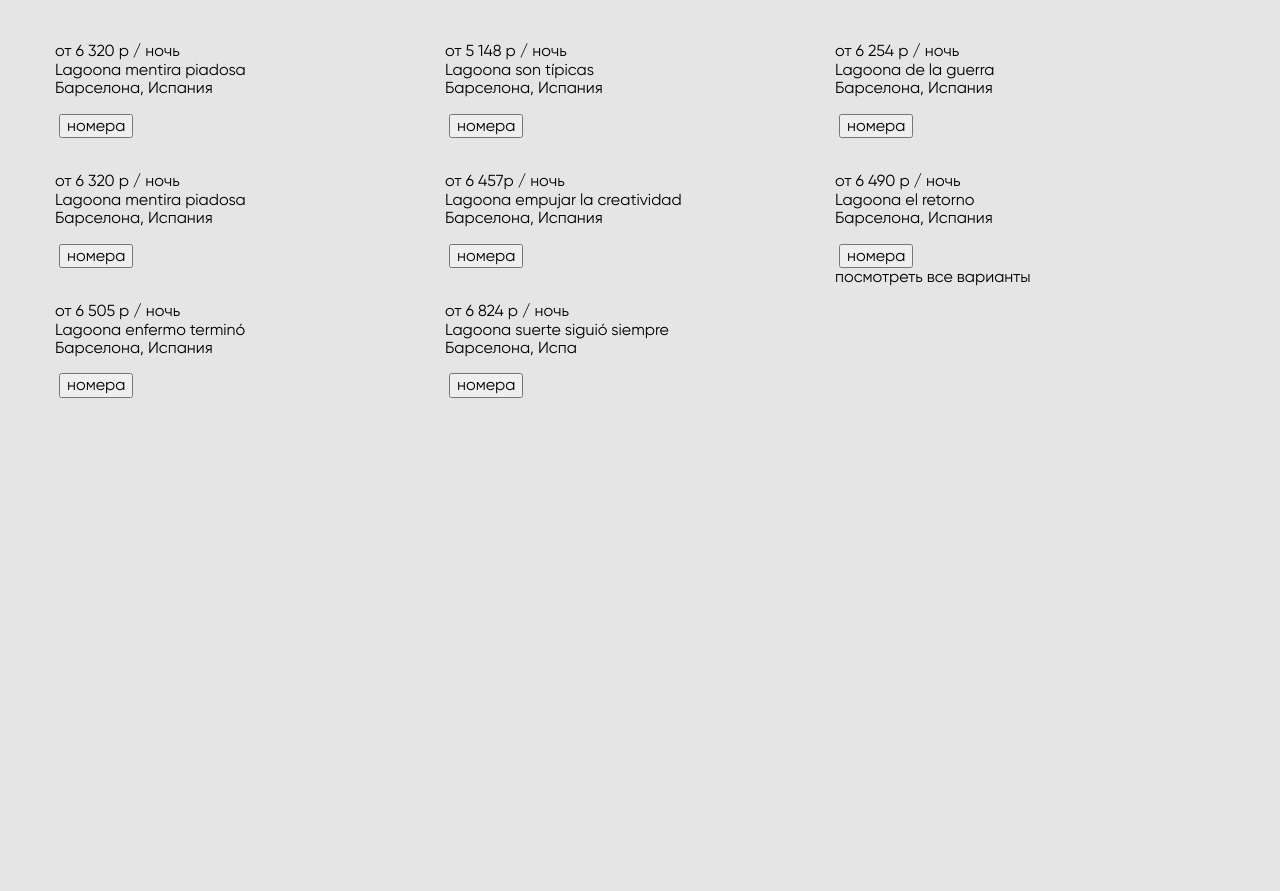
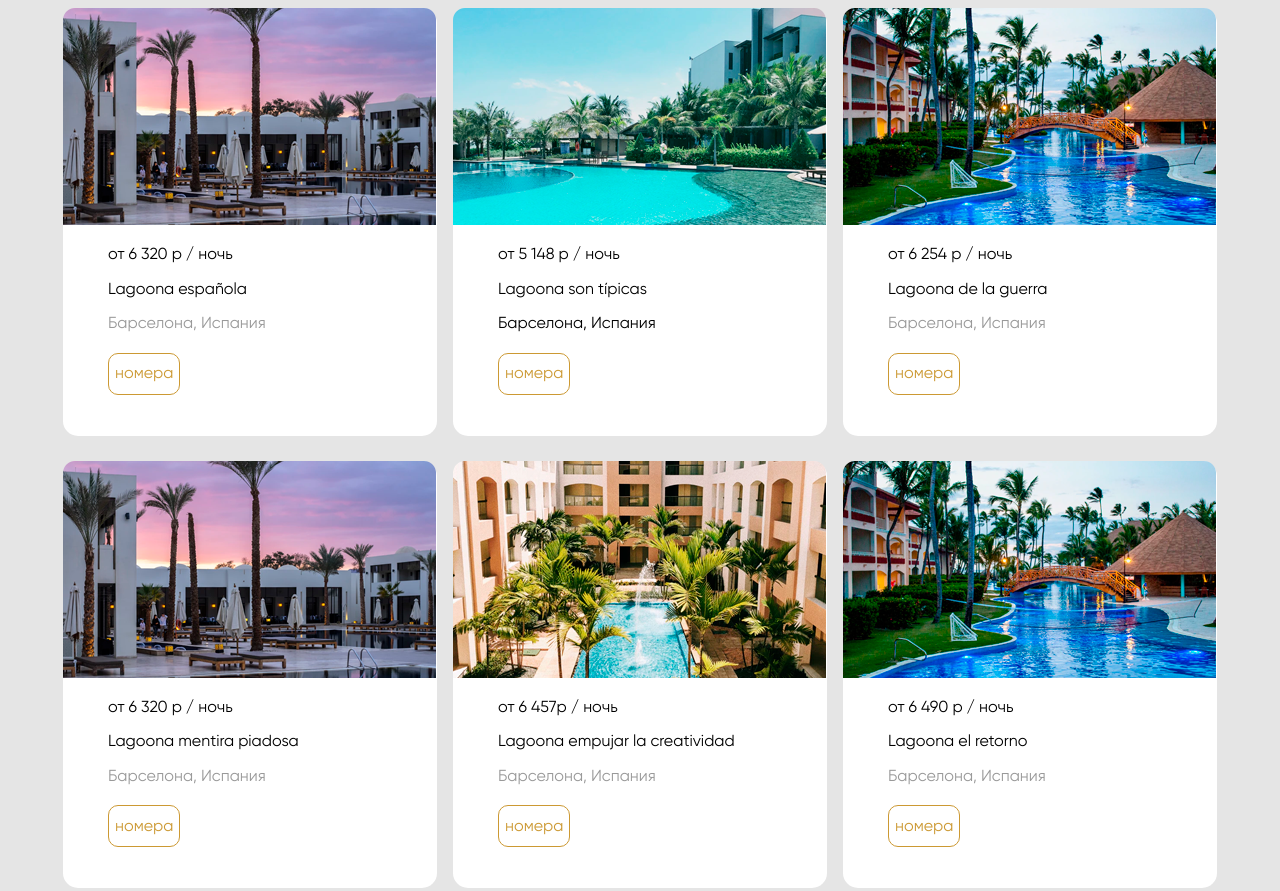
Before and after one commit to dkanukov/weblayout, a plain HTML site: page 07_layout-stylization/hotels.html in a window 1280 px wide. Shown: the part 2480-3371 px from the top of the page. Before the commit the page ends 2878 px from the top, so only its background shows below. Drawn offline with Linux system fonts and the light colour scheme.

Commit message:
hotel-list finished

```diff
--- a/07_layout-stylization/css/style.css
+++ b/07_layout-stylization/css/style.css
@@ -520,7 +520,48 @@ th, td {
   top: 1.5px;
 }
 
+.hotel-room-btn {
+  margin-left: 45px;
+  margin-top: 20px;
+  margin-bottom: 41px;
+  max-width: 100px;
+  min-height: 42px;
+
+}
+
 .offers-list-item p {
   margin-left: 35px;
   line-height: 28px;
 }
+
+.hotel-location {
+  color: #999999;
+}
+
+.hotel-card-list-item p{
+  margin: 0;
+  padding: 0;
+  margin-top: 16px;
+  margin-left: 45px;
+}
+
+.hotel-card-list-item {
+  max-height: 440px;
+  max-width: 374px;
+  border-radius: 15px;
+  background-color: #fff;
+  margin-bottom: 25px;
+}
+
+.hotel-card-list-item-last-card {
+  padding-top: 300px;
+  color: white;
+  background-image: url("/07_layout-stylization/image/41.png");
+}
+
+.hotel-card-list-item-last-card a {
+  margin-left: 54px;
+  font-weight: 500;
+  font-size: 20px;
+  line-height: 200%;
+}
--- a/07_layout-stylization/hotels.html
+++ b/07_layout-stylization/hotels.html
@@ -149,53 +149,61 @@
     <div class="places">
       <h2>Размещение</h2>
       <ul class="hotel-card-list">
-        <li class="hotel-card-list-item">
-          <img src="" alt="">
-          <p>от 6 320 р / ночь</br> Lagoona mentira piadosa</br> Барселона, Испания</p>
-          <img src="" alt="">
-          <input class="hotel-room-btn" type="submit" value="номера">
+        <li class="hotel-card-list-item hotel-card-list-item-1">
+          <img src="/07_layout-stylization/image/23.png" alt="">
+          <p class="price">от 6 320 р / ночь</p>
+          <p class="hotel-name">Lagoona española</p>
+          <p class="hotel-location">Барселона, Испания</p>
+          <input class="hotel-room-btn button" type="submit" value="номера">
         </li>
-        <li class="hotel-card-list-item">
-          <img src="" alt="">
-          <p>от 5 148 р / ночь</br> Lagoona son típicas</br> Барселона, Испания</p>
-          <img src="" alt="">
-          <input class="hotel-room-btn" type="submit" value="номера">
+        <li class="hotel-card-list-item hotel-card-list-item-2">
+          <img src="/07_layout-stylization/image/30.png" alt="">
+          <p class="price">от 5 148 р / ночь</p>
+          <p class="hotel-name">Lagoona son típicas</p>
+          <p class="hotel-name">Барселона, Испания</p>
+          <input class="hotel-room-btn button" type="submit" value="номера">
         </li>
-        <li class="hotel-card-list-item">
-          <img src="" alt="">
-          <p>от 6 254 р / ночь</br> Lagoona de la guerra</br> Барселона, Испания</p>
-          <img src="" alt="">
-          <input class="hotel-room-btn" type="submit" value="номера">
+        <li class="hotel-card-list-item hotel-card-list-item-3">
+          <img src="/07_layout-stylization/image/26.png" alt="">
+          <p class="price"> от 6 254 р / ночь</p>
+          <p class="hotel-name">Lagoona de la guerra</p>
+          <p class="hotel-location">Барселона, Испания</p>
+          <input class="hotel-room-btn button" type="submit" value="номера">
         </li>
-        <li class="hotel-card-list-item">
-          <img src="" alt="">
-          <p>от 6 320 р / ночь</br> Lagoona mentira piadosa</br> Барселона, Испания</p>
-          <img src="" alt="">
-          <input class="hotel-room-btn" type="submit" value="номера">
+        <li class="hotel-card-list-item hotel-card-list-item-4">
+          <img src="/07_layout-stylization/image/23.png" alt="">
+          <p class="price">от 6 320 р / ночь</p>
+          <p class="hotel-name">Lagoona mentira piadosa</p>
+          <p class="hotel-location"> Барселона, Испания</p>
+          <input class="hotel-room-btn button" type="submit" value="номера">
         </li>
-        <li class="hotel-card-list-item">
-          <img src="" alt="">
-          <p>от 6 457р / ночь</br> Lagoona empujar la creatividad</br> Барселона, Испания</p>
-          <img src="" alt="">
-          <input class="hotel-room-btn" type="submit" value="номера">
+        <li class="hotel-card-list-item hotel-card-list-item-5">
+          <img src="/07_layout-stylization/image/24.png" alt="">
+          <p class="price">от 6 457р / ночь</p>
+          <p class="hotel-name"> Lagoona empujar la creatividad</p>
+          <p class="hotel-location"> Барселона, Испания</p>
+          <input class="hotel-room-btn button" type="submit" value="номера">
         </li>
-        <li class="hotel-card-list-item">
-          <img src="" alt="">
-          <p>от 6 490 р / ночь</br> Lagoona el retorno</br> Барселона, Испания</p>
-          <img src="" alt="">
-          <input class="hotel-room-btn" type="submit" value="номера">
+        <li class="hotel-card-list-item hotel-card-list-item-6">
+          <img src="/07_layout-stylization/image/26.png" alt="">
+          <p class="price">от 6 490 р / ночь</p>
+          <p class="hotel-name"> Lagoona el retorno</p>
+          <p class="hotel-location">  Барселона, Испания</p>
+          <input class="hotel-room-btn button" type="submit" value="номера">
         </li>
-        <li class="hotel-card-list-item">
-          <img src="" alt="">
-          <p>от 6 505 р / ночь</br> Lagoona enfermo terminó</br> Барселона, Испания</p>
-          <img src="" alt="">
-          <input class="hotel-room-btn" type="submit" value="номера">
+        <li class="hotel-card-list-item hotel-card-list-item-7">
+          <img src="/07_layout-stylization/image/29-1.png" alt="">
+          <p class="price">от 6 505 р / ночь</p>
+          <p class="hotel-name"> Lagoona enfermo terminó</p>
+          <p class="hotel-location">Барселона, Испания</p>
+          <input class="hotel-room-btn button button" type="submit" value="номера">
         </li>
-        <li class="hotel-card-list-item">
-          <img src="" alt="">
-          <p>от 6 824 р / ночь</br> Lagoona suerte siguió siempre</br> Барселона, Испа</p>
-          <img src="" alt="">
-          <input class="hotel-room-btn" type="submit" value="номера">
+        <li class="hotel-card-list-item hotel-card-list-item">
+          <img src="/07_layout-stylization/image/30.png" alt="">
+          <p class="price">от 6 824 р / ночь</p>
+          <p class="hotel-name"> Lagoona suerte siguió siempre</p>
+           <p class="hotel-location">Барселона, Испа</p>
+          <input class="hotel-room-btn button" type="submit" value="номера">
         </li>
         <li class="hotel-card-list-item hotel-card-list-item-last-card">
           <a href="">посмотреть все варианты</a>
```
Also changed, not shown: 07_layout-stylization/image/29-1.png (added).
